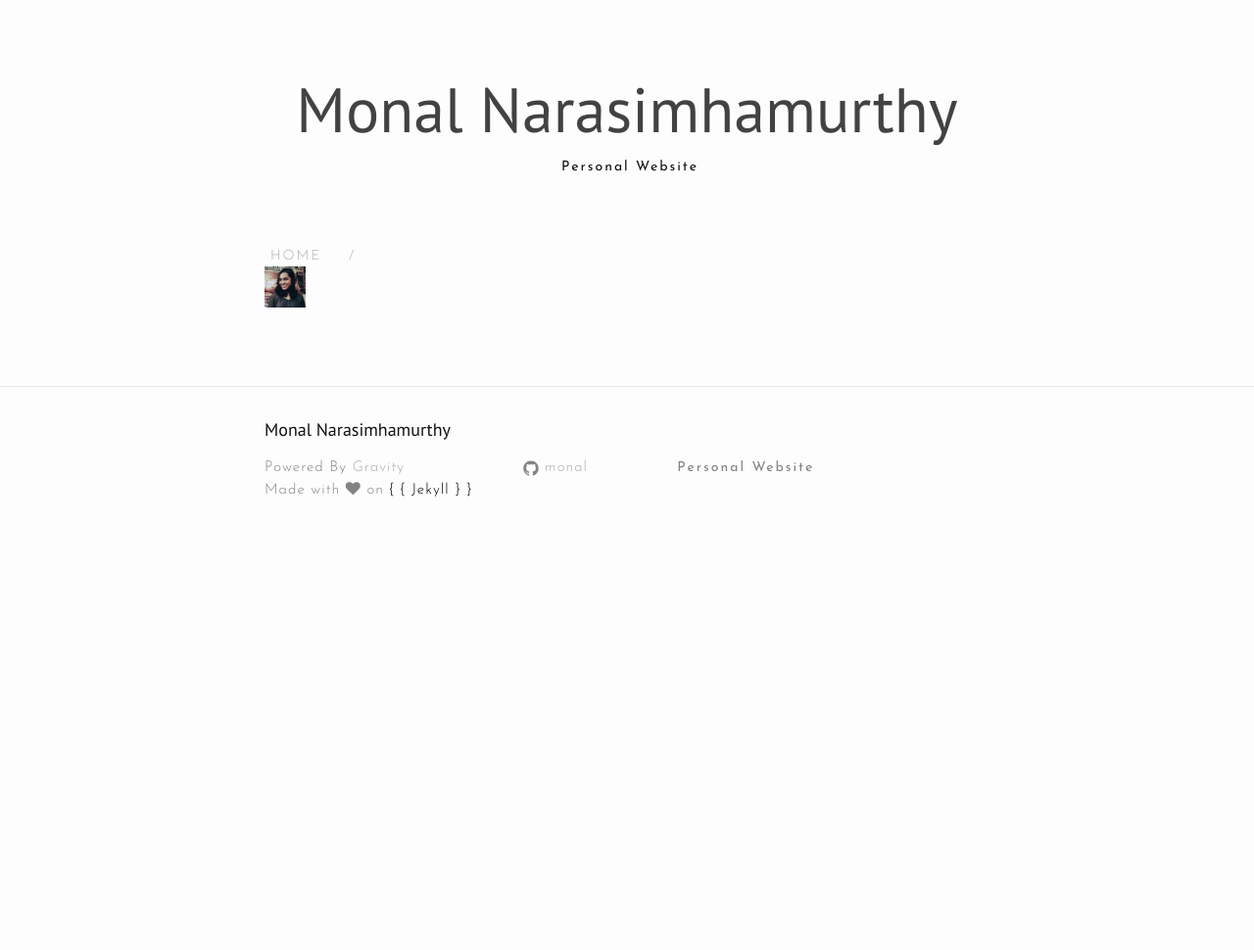
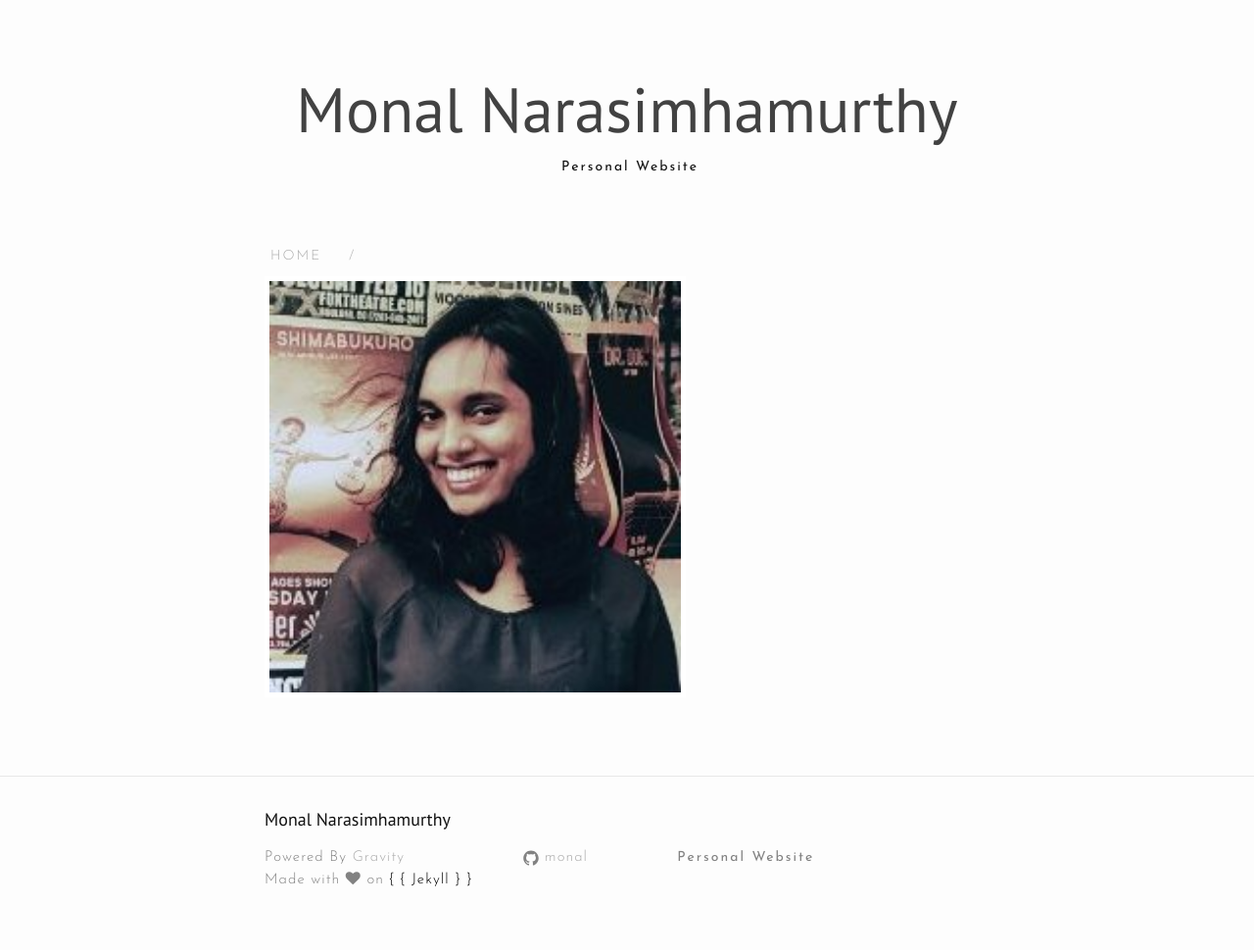
Before and after one commit to monal/monal.github.io, a Jekyll site: the page built from index.html, in a window 1280 px wide. Shown: the whole page at 98% size. Built offline with Jekyll 4.4.1, drawn with Linux system fonts in a browser that asks for light colours; nearby versions of some CDN libraries; before the commit the page ends 900 px from its top, so only the background shows below that.

Commit message:
Add image

```diff
--- a/index.html
+++ b/index.html
@@ -3,5 +3,5 @@
 ---
 
 <div class="home">
-<img src="monal.jpg" alt="" height="42" width="42">
+<img src="monal.jpg" alt="" height="420" width="420" style='border:5px solid #FFF; margin-top:10px'>
 </div>
```
